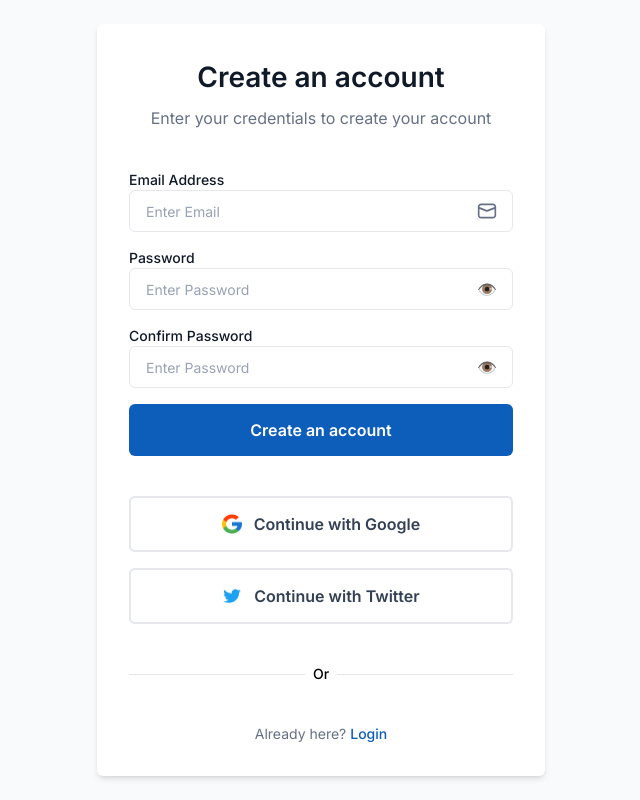
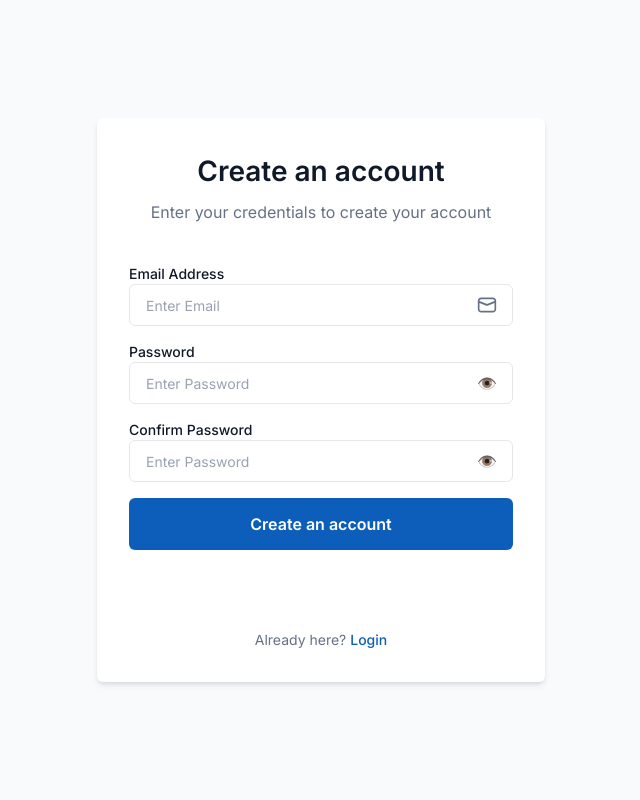
Before and after one commit to Yusasive/login-accessment, a Next.js app: page /register in a window 1280 px wide. Shown: the whole page, without its empty margins (319-959 px from the left). Built offline with nearby package versions, Linux system fonts and the light colour scheme.

Commit message:
updated with framer motion

```diff
--- a/app/login/page.tsx
+++ b/app/login/page.tsx
@@ -1,10 +1,13 @@
+
 "use client";
 import Link from "next/link";
 import React, { useState } from "react";
+import { motion } from "framer-motion";
 
 const LoginPage: React.FC = () => {
   const [passwordVisible, setPasswordVisible] = useState(false);
   const [loading, setLoading] = useState(false);
+
   const togglePasswordVisibility = () => {
     setPasswordVisible((prev) => !prev);
   };
@@ -17,9 +20,28 @@ const LoginPage: React.FC = () => {
     }, 2000);
   };
 
+  // Animation Variants
+  const containerVariants = {
+    hidden: { opacity: 0, y: 20 },
+    visible: { opacity: 1, y: 0, transition: { duration: 0.5 } },
+  };
+
+  const buttonVariants = {
+    rest: { scale: 1 },
+    hover: { scale: 1.05 },
+  };
+
   return (
-    <div className="flex items-center justify-center min-h-screen bg-gray-50">
-      <div className="w-full max-w-md p-8 space-y-10 bg-white rounded-md shadow-md">
+    <motion.div
+      className="flex items-center justify-center min-h-screen bg-gray-50"
+      initial="hidden"
+      animate="visible"
+      variants={containerVariants}>
+      <motion.div
+        className="w-full max-w-md p-8 space-y-10 bg-white rounded-md shadow-md"
+        initial={{ opacity: 0, scale: 0.9 }}
+        animate={{ opacity: 1, scale: 1 }}
+        transition={{ duration: 0.5 }}>
         <div className="space-y-2">
           <h2 className="text-[28px] font-semibold text-center text-[#101928]">
             Log In
@@ -28,13 +50,13 @@ const LoginPage: React.FC = () => {
             Enter your credentials to access your account
           </p>
         </div>
-        <form className="space-y-8 " onSubmit={handleLogin}>
+        <form className="space-y-8" onSubmit={handleLogin}>
           <div>
             <label className="block text-sm font-medium text-[#101928]">
               Email Address
             </label>
             <div className="relative">
-              <input
+            <input
                 type="email"
                 placeholder="Enter Email"
                 className="w-full px-4 py-2 border text-black rounded-md focus:ring focus:ring-blue-200 placeholder:text-[#98A2B3] placeholder:text-sm placeholder:font-normal"
@@ -61,7 +83,7 @@ const LoginPage: React.FC = () => {
               Password
             </label>
             <div className="relative">
-              <input
+            <input
                 type={passwordVisible ? "text" : "password"}
                 placeholder="Enter Password"
                 className="w-full px-4 py-2 border text-black rounded-md focus:ring focus:ring-blue-200 placeholder:text-[#98A2B3] placeholder:text-sm placeholder:font-normal"
@@ -76,6 +98,7 @@ const LoginPage: React.FC = () => {
                     viewBox="0 0 18 16"
                     fill="none"
                     xmlns="http://www.w3.org/2000/svg">
+                    {" "}
                     <path
                       d="M16.2556 0.744078C16.5811 1.06951 16.5811 1.59715 16.2556 1.92259L2.9223 15.2559C2.59687 15.5814 2.06923 15.5814 1.74379 15.2559C1.41836 14.9305 1.41836 14.4028 1.74379 14.0774L15.0771 0.744078C15.4026 0.418641 15.9302 0.418641 16.2556 0.744078Z"
                       fill="#667185"
@@ -117,11 +140,13 @@ const LoginPage: React.FC = () => {
               Forgot Password?
             </a>
           </div>
-          <button
+          <motion.button
             type="submit"
             className="w-full py-3.5 flex items-center justify-center text-white bg-[#0D5EBA] rounded-md hover:bg-blue-700 text-base font-semibold"
             disabled={loading}
-          >
+            variants={buttonVariants}
+            initial="rest"
+            whileHover="hover">
             {loading ? (
               <svg
                 className="w-5 h-5 mr-2 text-white animate-spin"
@@ -143,9 +168,8 @@ const LoginPage: React.FC = () => {
             ) : (
               "Log into Account"
             )}
-          </button>
+          </motion.button>
         </form>
-
         <div className="flex items-center justify-between">
           <hr className="flex-grow border-gray-200 border-1" />
           <span className="px-2 text-sm font-medium text-[#000000]">Or</span>
@@ -154,7 +178,7 @@ const LoginPage: React.FC = () => {
         <div className="flex flex-col space-y-4 w-full">
           <div className="flex border-[2px] rounded-md hover:bg-gray-100">
             <button className="flex mx-auto items-center px-4 py-3.5 text-[#344054] text-base font-semibold">
-              <img src="/google.png" alt="Google" className="w-5 h-5 mr-3 " />
+              <img src="/google.png" alt="Google" className="w-5 h-5 mr-3" />
               <span>Continue with Google</span>
             </button>
           </div>
@@ -167,14 +191,12 @@ const LoginPage: React.FC = () => {
         </div>
         <div className="flex items-center justify-center mt-6">
           <span className="text-sm text-[#667185]">Are you new here? </span>
-          <Link
-            href="/register"
-            className="ml-1 text-sm font-medium text-[#0D5EBA]">
+          <Link href="/register" className="ml-1 text-sm font-medium text-[#0D5EBA]">
             Create Account
           </Link>
         </div>
-      </div>
-    </div>
+      </motion.div>
+    </motion.div>
   );
 };
 
--- a/app/register/page.tsx
+++ b/app/register/page.tsx
@@ -1,10 +1,22 @@
 "use client";
 import Link from "next/link";
 import React, { useState } from "react";
+import { motion } from "framer-motion";
+
+const containerVariants = {
+  hidden: { opacity: 0, scale: 0.9 },
+  visible: { opacity: 1, scale: 1 },
+};
+
+const itemVariants = {
+  hidden: { opacity: 0, y: 20 },
+  visible: { opacity: 1, y: 0 },
+};
 
 const RegisterPage: React.FC = () => {
   const [passwordVisible, setPasswordVisible] = useState(false);
   const [loading, setLoading] = useState(false);
+
   const togglePasswordVisibility = () => {
     setPasswordVisible((prev) => !prev);
   };
@@ -19,16 +31,25 @@ const RegisterPage: React.FC = () => {
 
   return (
     <div className="flex items-center justify-center min-h-screen bg-gray-50">
-      <div className="w-full max-w-md p-8 space-y-10 bg-white rounded-md shadow-md">
-        <div className="space-y-2">
+      <motion.div
+        className="w-full max-w-md p-8 space-y-10 bg-white rounded-md shadow-md"
+        variants={containerVariants}
+        initial="hidden"
+        animate="visible"
+        transition={{ duration: 0.5, ease: "easeInOut" }}>
+        <motion.div className="space-y-2" variants={itemVariants}>
           <h2 className="text-[28px] font-semibold text-center text-[#101928]">
             Create an account
           </h2>
           <p className="text-center text-[#667185] text-base font-normal">
             Enter your credentials to create your account
           </p>
-        </div>
-        <form className="space-y-4" onSubmit={handleLogin}>
+        </motion.div>
+
+        <motion.form
+          className="space-y-4"
+          onSubmit={handleLogin}
+          variants={itemVariants}>
           <div>
             <label className="block text-sm font-medium text-[#101928]">
               Email Address
@@ -76,6 +97,7 @@ const RegisterPage: React.FC = () => {
                     viewBox="0 0 18 16"
                     fill="none"
                     xmlns="http://www.w3.org/2000/svg">
+                    {" "}
                     <path
                       d="M16.2556 0.744078C16.5811 1.06951 16.5811 1.59715 16.2556 1.92259L2.9223 15.2559C2.59687 15.5814 2.06923 15.5814 1.74379 15.2559C1.41836 14.9305 1.41836 14.4028 1.74379 14.0774L15.0771 0.744078C15.4026 0.418641 15.9302 0.418641 16.2556 0.744078Z"
                       fill="#667185"
@@ -105,7 +127,7 @@ const RegisterPage: React.FC = () => {
           </div>
           <div>
             <label className="block text-sm font-medium text-[#101928]">
-             Confirm Password
+              Confirm Password
             </label>
             <div className="relative">
               <input
@@ -123,6 +145,7 @@ const RegisterPage: React.FC = () => {
                     viewBox="0 0 18 16"
                     fill="none"
                     xmlns="http://www.w3.org/2000/svg">
+                    {" "}
                     <path
                       d="M16.2556 0.744078C16.5811 1.06951 16.5811 1.59715 16.2556 1.92259L2.9223 15.2559C2.59687 15.5814 2.06923 15.5814 1.74379 15.2559C1.41836 14.9305 1.41836 14.4028 1.74379 14.0774L15.0771 0.744078C15.4026 0.418641 15.9302 0.418641 16.2556 0.744078Z"
                       fill="#667185"
@@ -176,35 +199,25 @@ const RegisterPage: React.FC = () => {
               "Create an account"
             )}
           </button>
-        </form>
-        <div className="flex flex-col space-y-4 w-full">
-          <div className="flex border-[2px] rounded-md hover:bg-gray-100">
-            <button className="flex mx-auto items-center px-4 py-3.5 text-[#344054] text-base font-semibold">
-              <img src="/google.png" alt="Google" className="w-5 h-5 mr-3 " />
-              <span>Continue with Google</span>
-            </button>
-          </div>
-          <div className="flex border-[2px] rounded-md hover:bg-gray-100">
-            <button className="flex mx-auto items-center px-4 py-3.5 text-[#344054] text-base font-semibold">
-              <img src="/twitter.png" alt="Twitter" className="w-5 h-5 mr-3" />
-              <span> Continue with Twitter</span>
-            </button>
-          </div>
-        </div>
-        <div className="flex items-center justify-between">
-          <hr className="flex-grow border-gray-200 border-1" />
-          <span className="px-2 text-sm font-medium text-[#000000]">Or</span>
-          <hr className="flex-grow border-gray-200 border-1" />
-        </div>
-        <div className="flex items-center justify-center mt-6">
+        </motion.form>
+
+        <motion.div
+          className="flex flex-col space-y-4 w-full"
+          variants={itemVariants}>
+          {/* Google & Twitter Login Buttons */}
+        </motion.div>
+
+        <motion.div
+          className="flex items-center justify-center mt-6"
+          variants={itemVariants}>
           <span className="text-sm text-[#667185]">Already here? </span>
           <Link
             href="/login"
             className="ml-1 text-sm font-medium text-[#0D5EBA]">
             Login
           </Link>
-        </div>
-      </div>
+        </motion.div>
+      </motion.div>
     </div>
   );
 };
```
Also changed, not shown: package.json (+6 -5 lines), 1 other file (tests, documents, lock files or other folders).
